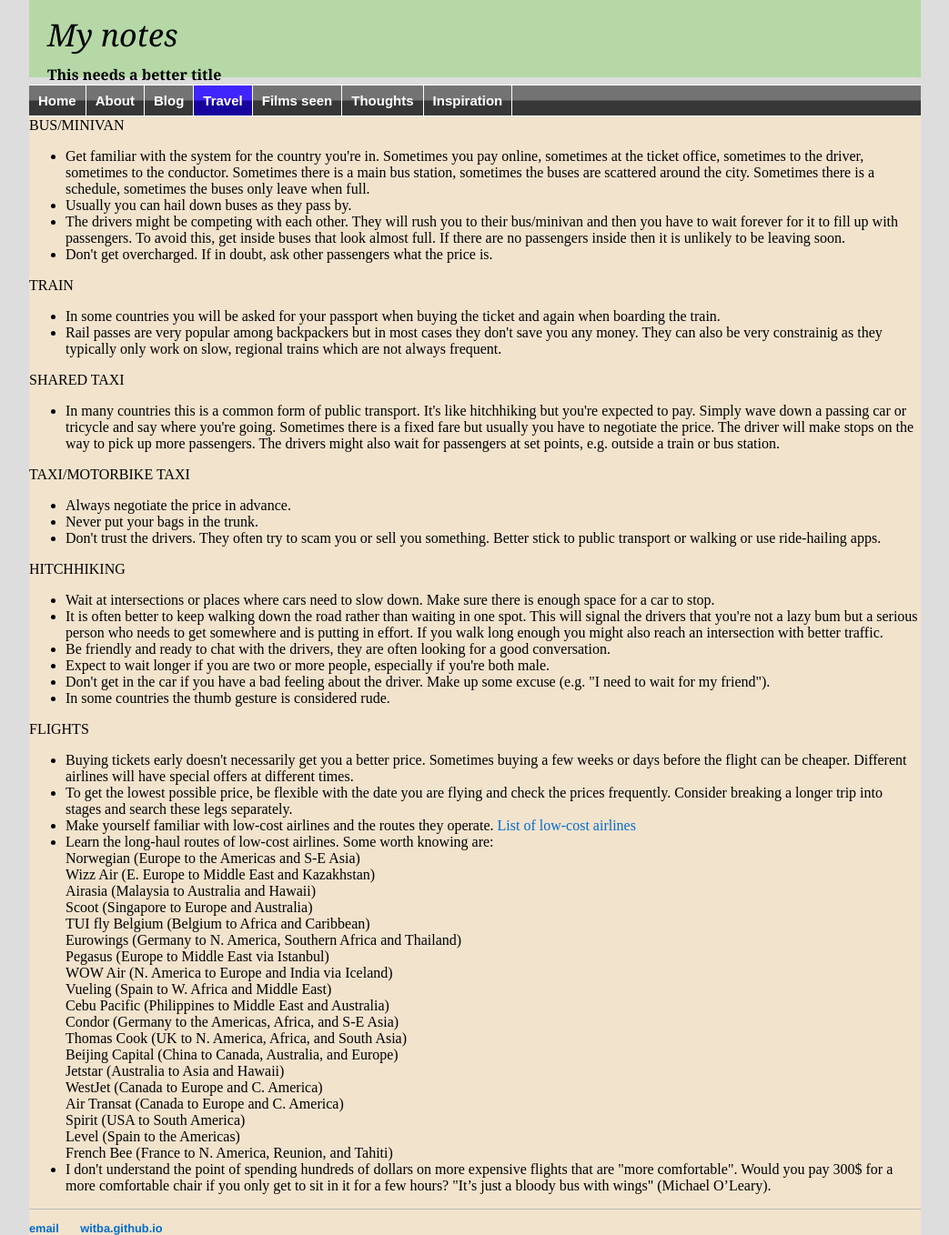
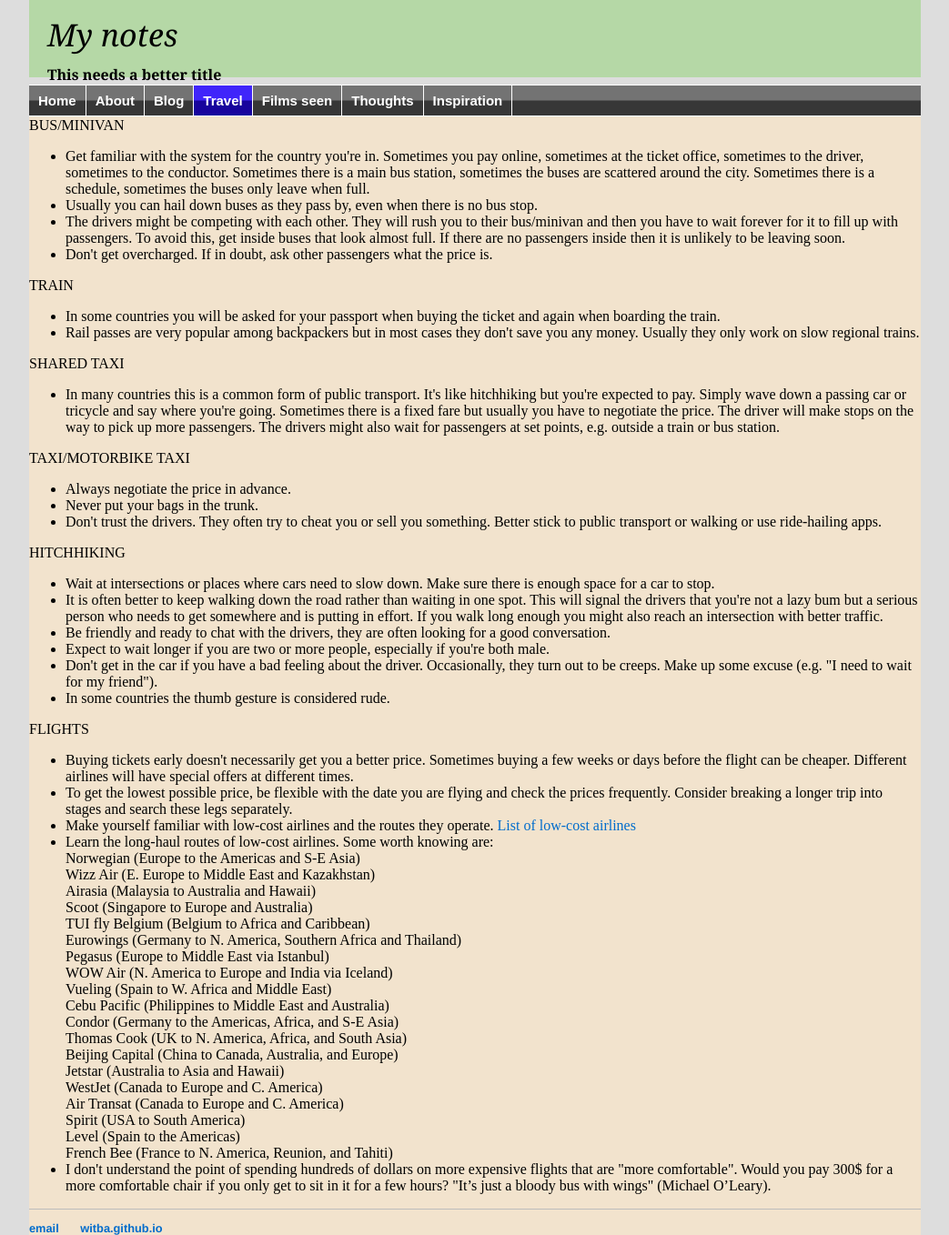
Before and after one commit to witba/witba.github.io, a Jekyll site: the page built from travel/transport.html, in a window 1280 px wide. Shown: the whole page at 91% size, without its empty margins (118-1161 px from the left). Built offline with Jekyll 4.4.1, drawn with Linux system fonts in a browser that asks for light colours.

Commit message:
Update transport.html

```diff
--- a/travel/transport.html
+++ b/travel/transport.html
@@ -9,14 +9,14 @@ title: Travel resources
 BUS/MINIVAN<br>
 <ul>
 <li>Get familiar with the system for the country you're in. Sometimes you pay online, sometimes at the ticket office, sometimes to the driver, sometimes to the conductor. Sometimes there is a main bus station, sometimes the buses are scattered around the city. Sometimes there is a schedule, sometimes the buses only leave when full.
-<li>Usually you can hail down buses as they pass by.
+<li>Usually you can hail down buses as they pass by, even when there is no bus stop.
 <li>The drivers might be competing with each other. They will rush you to their bus/minivan and then you have to wait forever for it to fill up with passengers. To avoid this, get inside buses that look almost full. If there are no passengers inside then it is unlikely to be leaving soon.<br>
 <li>Don't get overcharged. If in doubt, ask other passengers what the price is.<br>
 </ul>
 TRAIN<br>
 <ul>
 <li>In some countries you will be asked for your passport when buying the ticket and again when boarding the train.
-<li>Rail passes are very popular among backpackers but in most cases they don't save you any money. They can also be very constrainig as they typically only work on slow, regional trains which are not always frequent.
+<li>Rail passes are very popular among backpackers but in most cases they don't save you any money. Usually they only work on slow regional trains.
 </ul>
 SHARED TAXI<br>
 <ul>
@@ -26,7 +26,7 @@ TAXI/MOTORBIKE TAXI<br>
 <ul>
 <li>Always negotiate the price in advance.<br>
 <li>Never put your bags in the trunk.<br>
-<li>Don't trust the drivers. They often try to scam you or sell you something. Better stick to public transport or walking or use ride-hailing apps.<br>
+<li>Don't trust the drivers. They often try to cheat you or sell you something. Better stick to public transport or walking or use ride-hailing apps.<br>
 </ul>
 HITCHHIKING<br>
 <ul>
@@ -34,7 +34,7 @@ HITCHHIKING<br>
 <li>It is often better to keep walking down the road rather than waiting in one spot. This will signal the drivers that you're not a lazy bum but a serious person who needs to get somewhere and is putting in effort. If you walk long enough you might also reach an intersection with better traffic.<br>
 <li>Be friendly and ready to chat with the drivers, they are often looking for a good conversation.<br>
 <li>Expect to wait longer if you are two or more people, especially if you're both male.<br>
-<li>Don't get in the car if you have a bad feeling about the driver. Make up some excuse (e.g. "I need to wait for my friend").<br>
+<li>Don't get in the car if you have a bad feeling about the driver. Occasionally, they turn out to be creeps. Make up some excuse (e.g. "I need to wait for my friend").<br>
 <li>In some countries the thumb gesture is considered rude.<br>
 </ul>
 FLIGHTS<br>
```
